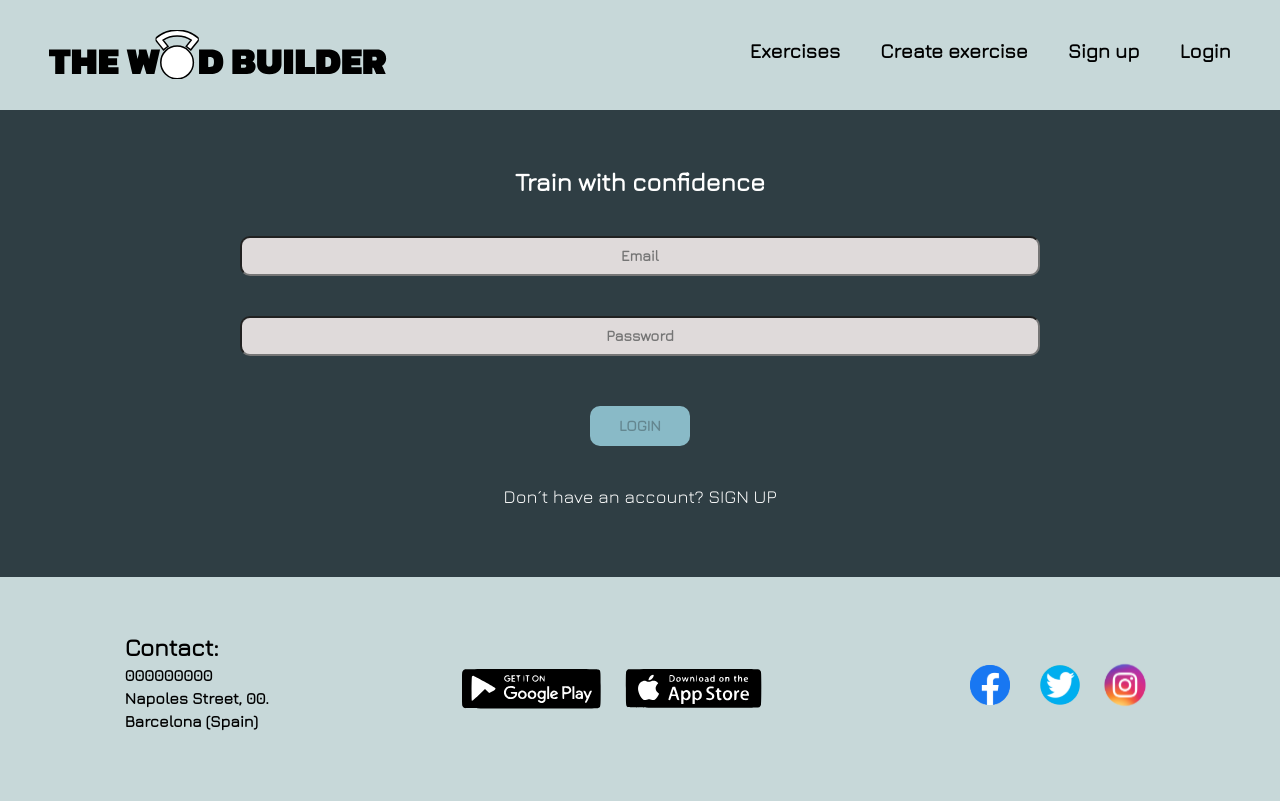
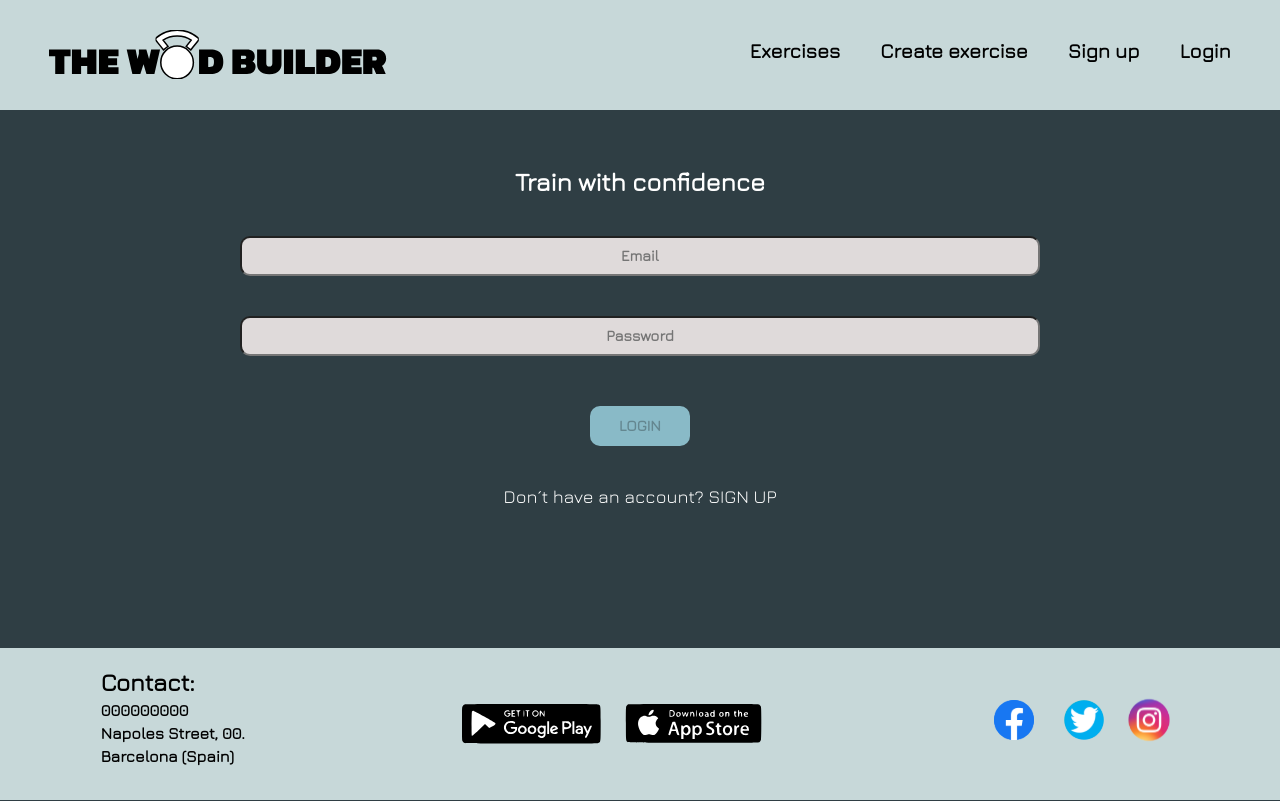
Before and after one commit to bertarosalia/berta-floran-front-The-Wod-Builder, a React (Create React App) app: page /login in a window 1280 px wide. Shown: the top 801 px of the page. Built offline with nearby package versions, Linux system fonts and the light colour scheme; no server answers.

Commit message:
remove unnecesary styles in footer

```diff
--- a/src/components/Footer/FooterStyled.ts
+++ b/src/components/Footer/FooterStyled.ts
@@ -3,19 +3,11 @@ import styledMainTheme from "../../styledMainTheme";
 
 const FooterStyled = styled.footer`
   background-color: ${styledMainTheme.navigation};
-  padding: 16px;
-  gap: 16px;
-  bottom: 0;
-  @media (min-width: 700px) {
-    width: 100vw;
-  }
+
   .footer__container {
     display: flex;
     flex-direction: column;
     align-items: center;
-    margin: 0;
-    padding: 20px;
-    width: 100%;
     @media (min-width: 700px) {
       align-content: space-between;
       justify-content: space-around;
```
